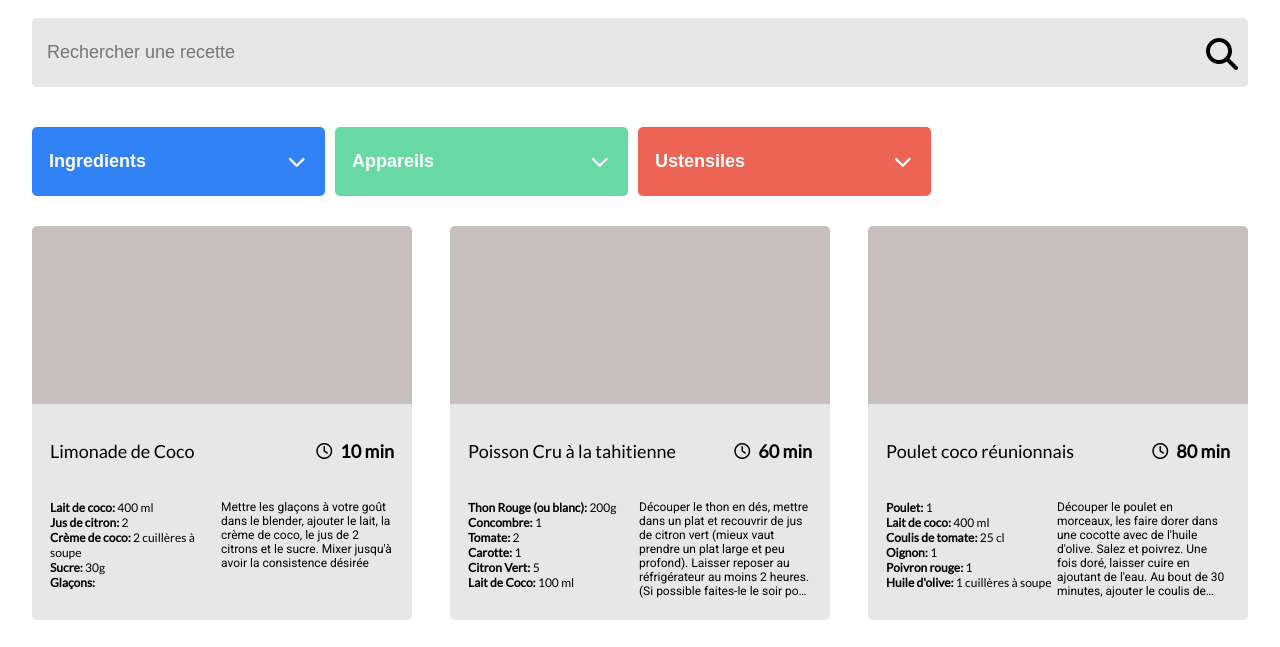
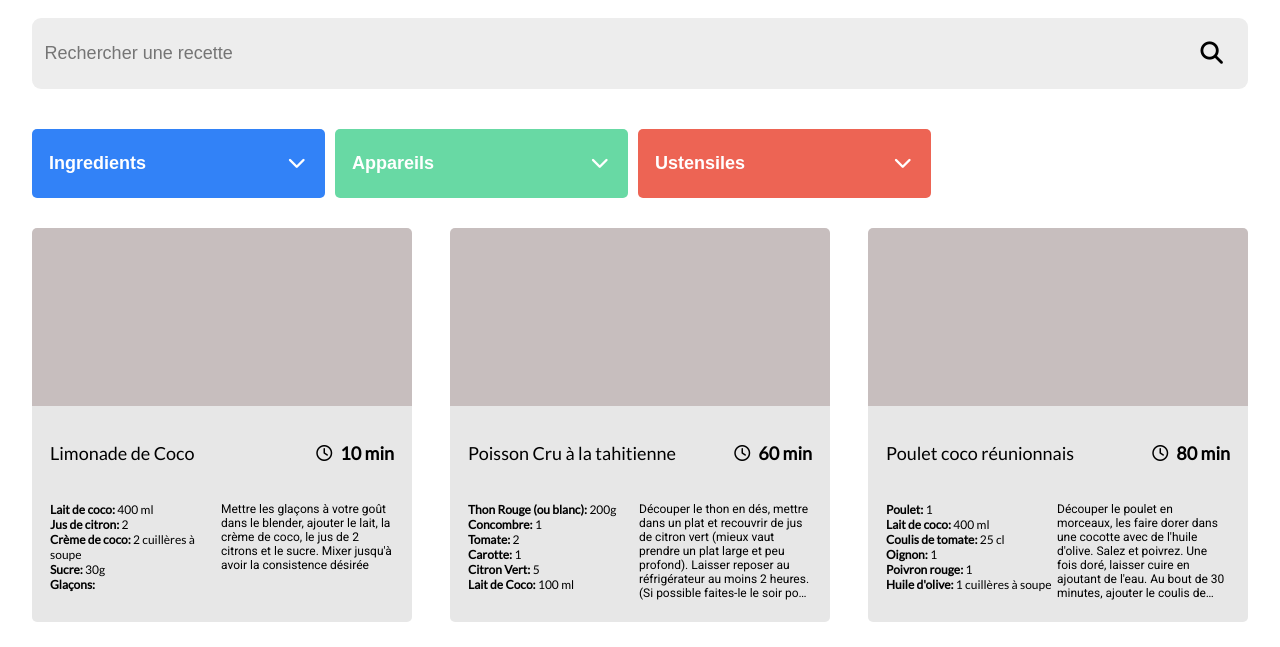
Before and after one commit to wodenp98/PaulVigneron_7_01112022, a website: page index.html in a window 1280 px wide. Shown: the part 131-778 px from the top of the page. Drawn offline with Linux system fonts and the light colour scheme.

Commit message:
CSS for the search, the border is displayed around the search bar

```diff
--- a/index.html
+++ b/index.html
@@ -16,12 +16,10 @@
         </header>
         <main>
             <section class="search">
-                <div class="search-bar">
+                <form class="search-bar">
                     <input autocomplete="off" placeholder="Rechercher une recette" type="text" id="search-input" class="search-input" name="search-input">
-                    <label for="search-input">
-                        <i class="fa-solid fa-magnifying-glass"></i>
-                    </label>
-                </div>
+                    <div class="button-search"><i class="fa-solid fa-magnifying-glass"></i></div>
+                </form>
                 <p class="search-error"> Aucune recette ne correspond à votre critère… vous pouvez
                     chercher « tarte aux pommes », « poisson», etc.</p>
             </section>
--- a/sass/layouts/_searchBar.scss
+++ b/sass/layouts/_searchBar.scss
@@ -1,29 +1,23 @@
 .search {
     margin: auto;
+    width: 95%;
 
     .search-bar {
       position: relative;
-      background-color: #e7e7e7;
-      height: 69px;
-      width: 95%;
-      border-radius: 5px;
-      margin: auto;
-      i {
-        position: absolute;
-        top: 20px;
-        right: 10px;
-        font-size: 32px;
-      }
+      display: flex;
+      align-items: center;
     }
     &-input {
-        padding: 0px 15px 0px 15px;
-        border-radius: 5px;
-        background-color: inherit;
-        width: 90%;
-        border: none;
-        height: 100%;
-        font-size: 18px;
-      }
+      border-radius: 0.5em;
+      font-size: 18px;
+      padding: 0.7em;
+      width: 100%;
+      height: 2.5em;
+      background-color: #ededed;
+      border: none;
+  }
+
+
 }
 
 .search-error {
@@ -33,3 +27,12 @@
     width: 95%;
     display: none;
 }
+
+.button-search {
+  font-size: 1.4em;
+  margin-right: 20px;
+  background-color: inherit;
+  border: none;
+  position: absolute;
+  right: 5px;
+}
```
Also changed, not shown: sass/style.css, 1 other file.
